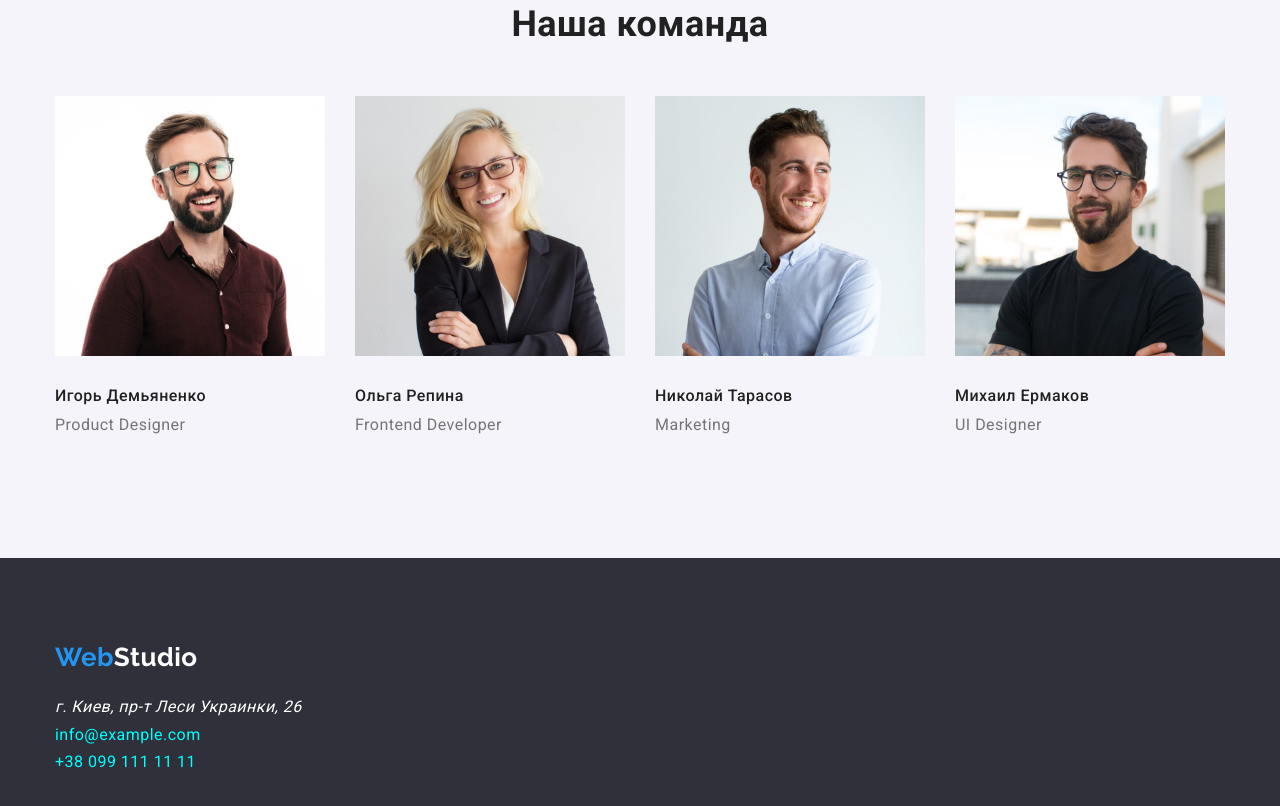
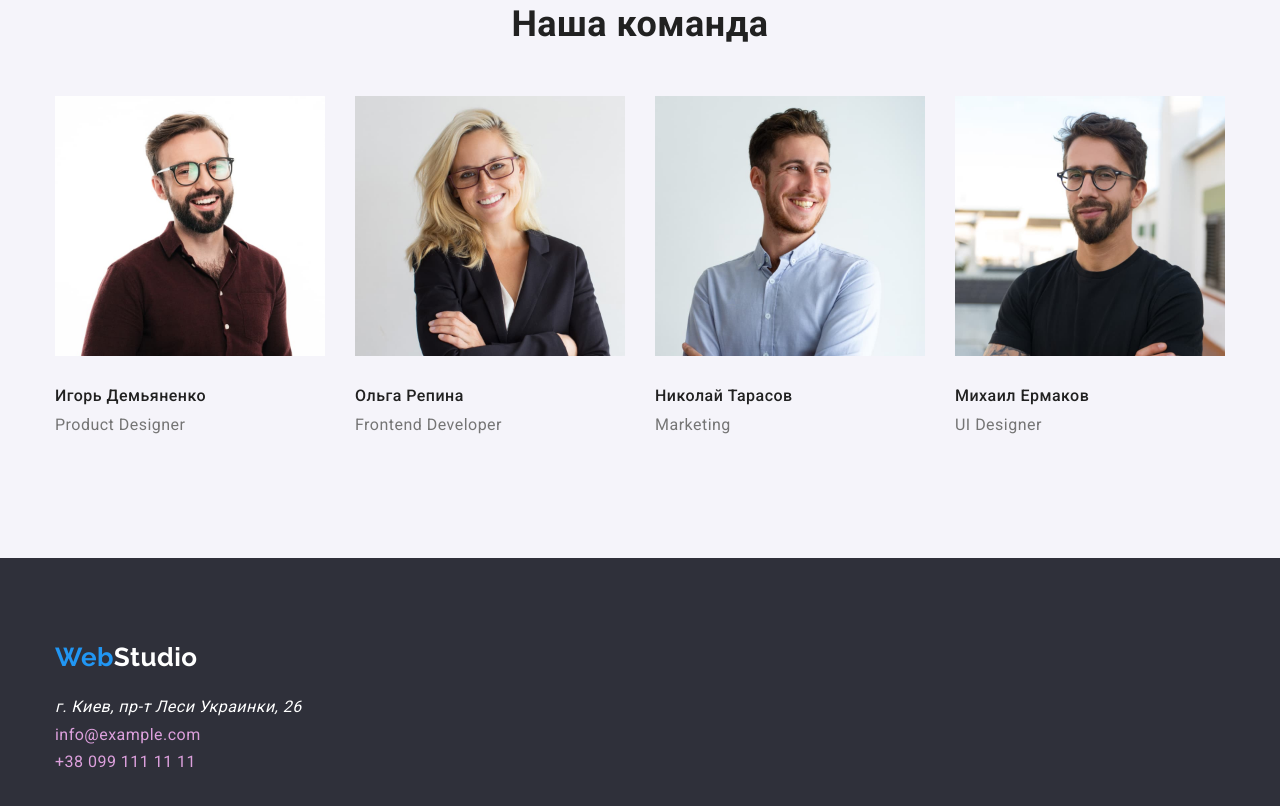
Before and after one commit to galinagumenyuk/goit-markup-hw-02, a plain HTML site: page index.html in a window 1280 px wide. Shown: the part 1489-2295 px from the top of the page. Drawn offline with nearby package versions, Linux system fonts and the light colour scheme.

Commit message:
new-test

```diff
--- a/css/styles.css
+++ b/css/styles.css
@@ -356,5 +356,5 @@ img {
   color: #ffffff;
 }
 .footer-contacts {
-  color: aqua;
+  color: plum;
 }
```
